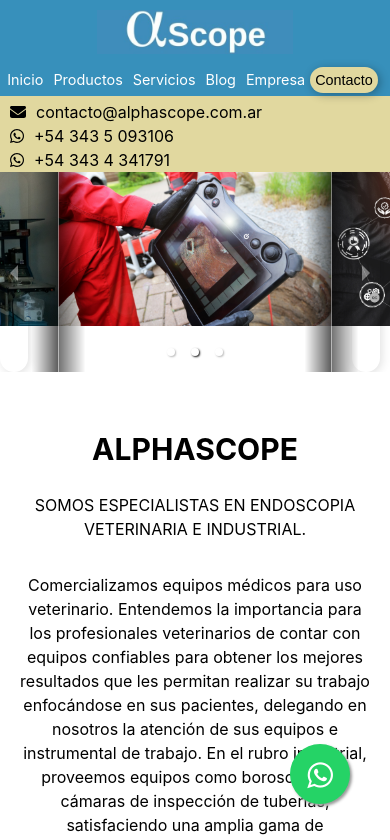
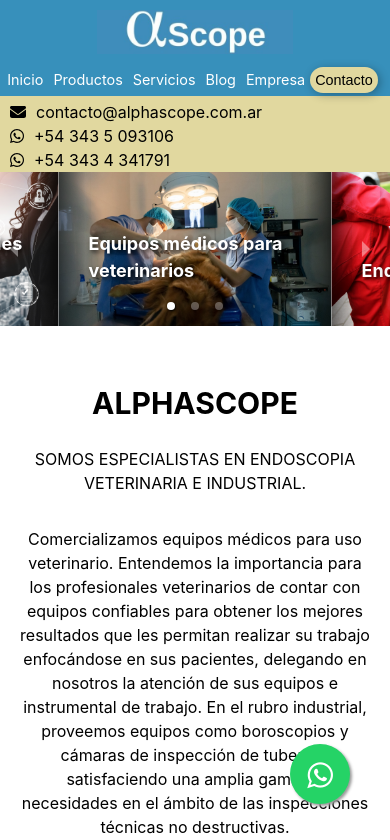
Before and after one commit to jimefle/alpha-web, a React (Vite) app in the folder alpha-web/: page / in a window 390 px wide. Shown: the top 840 px of the page. Built offline with nearby package versions, Linux system fonts and the light colour scheme.

Commit message:
carousel responsive + title

```diff
--- a/alpha-web/src/components/Carousel.jsx
+++ b/alpha-web/src/components/Carousel.jsx
@@ -7,7 +7,7 @@ const ImageCarousel = () => {
   return (
     <Carousel
       autoPlay
-      interval={3000} // Intervalo en milisegundos
+      interval={10000} // Intervalo en milisegundos
       infiniteLoop
       showThumbs={false}
       showStatus={false}
@@ -16,12 +16,21 @@ const ImageCarousel = () => {
     >
       <div  className="carousel-image">
         <img src="./src/image/carousel1.jpg" alt="Imagen 1" />
+        <div className="contenedor">
+          <h1 className="carousel-text">Equipos médicos para veterinarios<span>&#160;</span></h1>
+        </div>
       </div>
       <div className="carousel-image">
         <img src="./src/image/carousel2.jpg" alt="Imagen 2" />
+        <div className="contenedor">
+          <h1 className="carousel-text">Endoscopios industriales<span>&#160;</span></h1>
+        </div>
       </div>
       <div className="carousel-image">
         <img src="./src/image/carousel3.jpg" alt="Imagen 3" />
+        <div className="contenedor">
+          <h1 className="carousel-text">Servicios profesionales para profesionales<span>&#160;</span></h1>
+        </div>
       </div>
     </Carousel>
   );
--- a/alpha-web/src/styles/Carousel.css
+++ b/alpha-web/src/styles/Carousel.css
@@ -6,18 +6,38 @@
 .carousel .carousel-image {
   position: relative;
   width: 100%;
-  height: 500px;  /* Este ajusta el carousel, no las imagenes  */
+  height: auto;  /* Este ajusta el carousel, no las imagenes  */
   overflow: hidden;
 }
 
 .carousel .carousel-image img {
-
+  width: 100%;
+  height: auto;
   transition: filter 0.3s ease-in-out;
 }
 
 .carousel .carousel-image img:hover {
   filter: blur(0px); /* Remueve el desenfoque al pasar el cursor */
 }
+
+.contenedor {
+  color: #fff;
+  font-size: 24px;
+  font-weight: bold;
+  text-shadow: 2px 2px 4px rgba(0, 0, 0, 0.8); /* Sombra del texto */
+  margin: 0;
+  max-width: 80%;
+}
+
+.carousel .carousel-text {
+  position: absolute;
+  bottom: 20px; /* Ajusta la posición vertical del texto */
+  left: 20px; /* Ajusta la posición horizontal del texto */
+  color: white; /* Color del texto */
+  padding: 10px; /* Espaciado interno */
+  z-index: 2; /* Asegúrate de que el texto esté por encima de la imagen */
+}
+
 
 .carousel .carousel-image::before,
 .carousel .carousel-image::after {
@@ -39,23 +59,23 @@
   background: linear-gradient(to left, rgba(0, 0, 0, 0.645), rgba(255, 255, 255, 0));
 }
 
-/* Media query for medium screens */
+/* Media query for  medium screens */
 @media (max-width: 1024px) {
-  .carousel .carousel-image {
-    height: 400px;
+  .carousel-text {
+    font-size: 34px;
   }
 }
-
 /* Media query for small screens */
 @media (max-width: 768px) {
-  .carousel .carousel-image {
-    height: 300px;
+  .carousel-text {
+    font-size: 24px;
   }
 }
 
 /* Media query for extra small screens */
 @media (max-width: 480px) {
-  .carousel .carousel-image {
-    height: 200px;
+  .carousel-text {
+    font-size: 18px;
   }
+
 }
```
